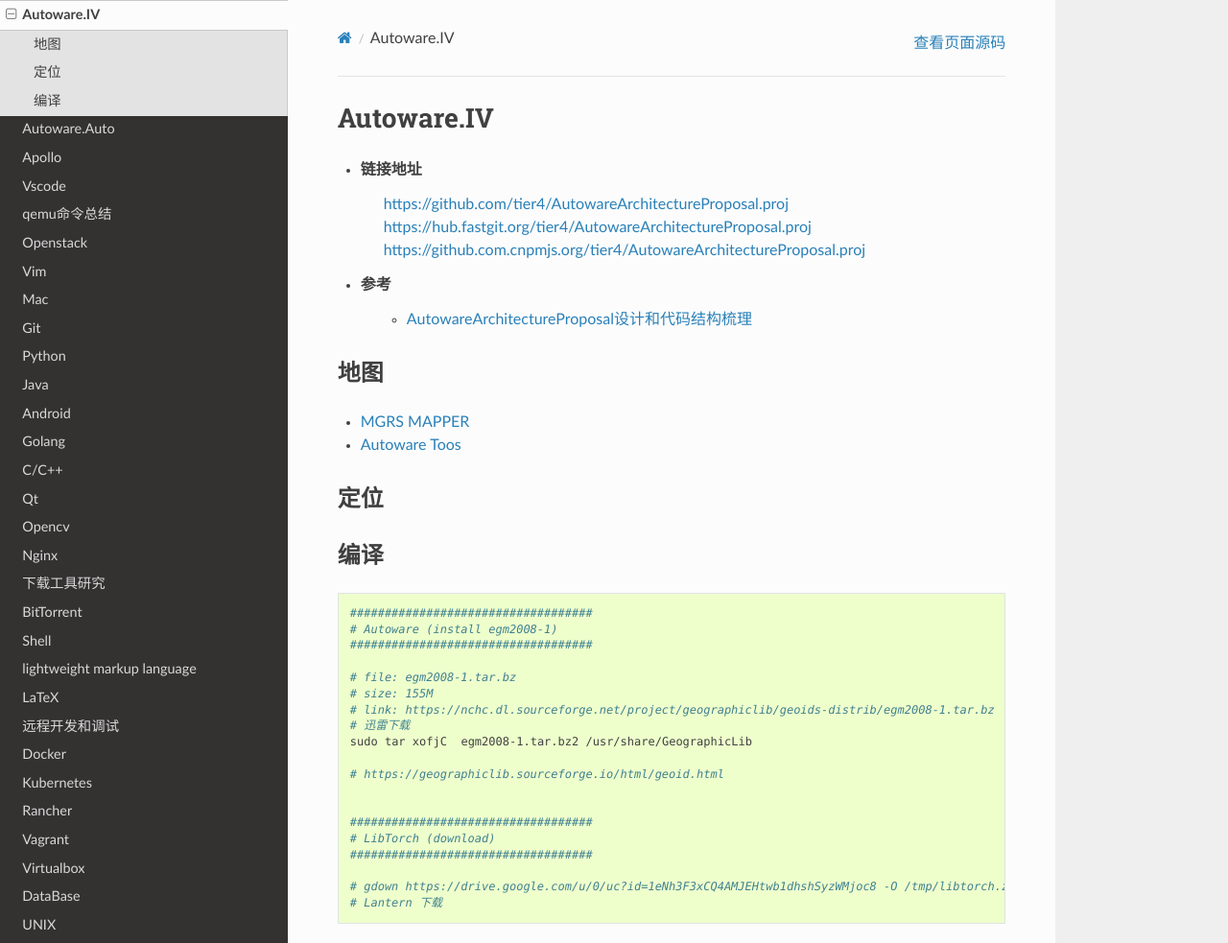
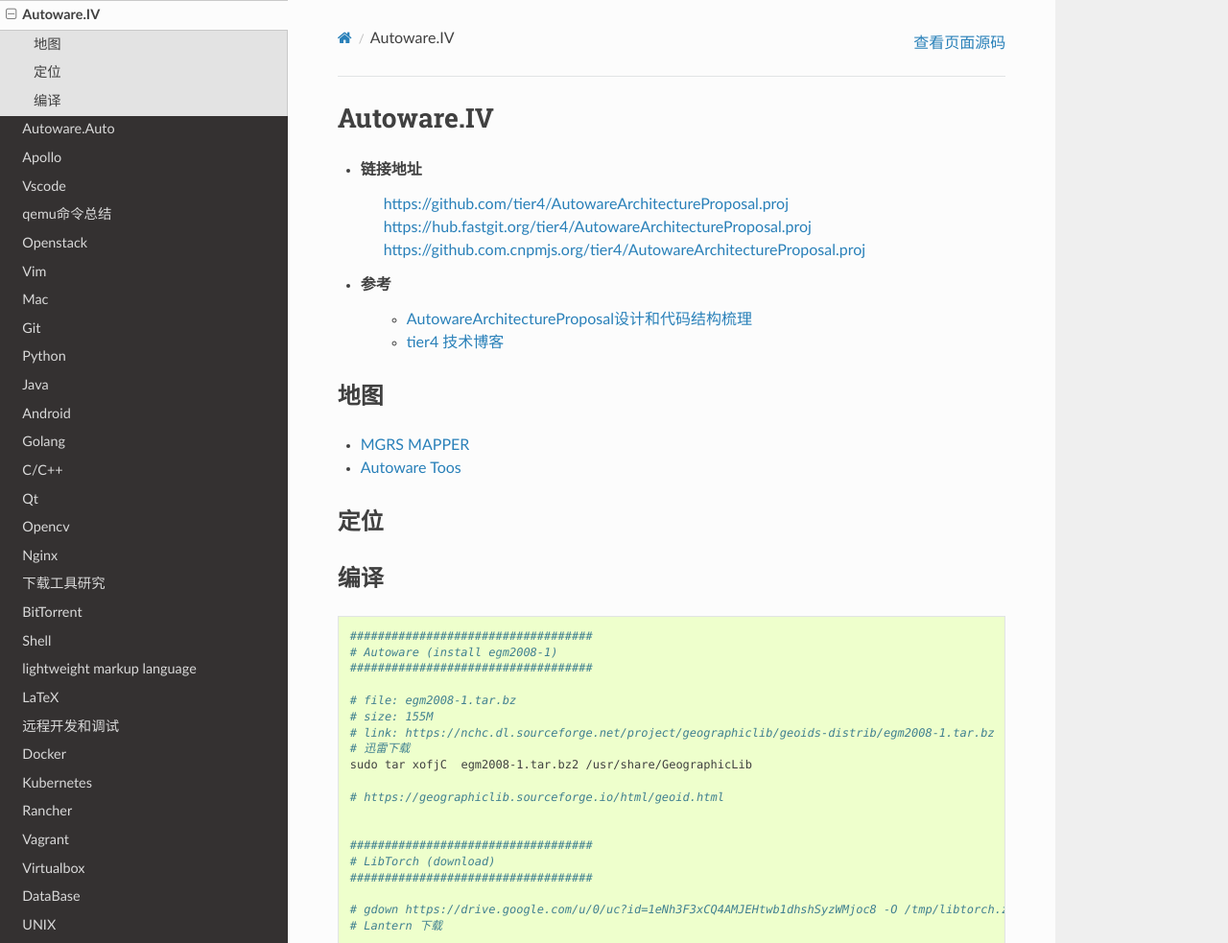
Before and after one commit to my-rds-store/my_space, a Sphinx documentation site: the page built from source/autoware/autoware_iv.rst, in a window 1280 px wide and 1277 px high, cut to the strip 0-983 px from the top of the window. Shown: the whole strip at 96% size. Built offline with Sphinx 7.4.7 and the Read the Docs theme 2.0.0, drawn with Linux system fonts in a browser that asks for light colours.

Commit message:
update ....

```diff
--- a/source/autoware/autoware_iv.rst
+++ b/source/autoware/autoware_iv.rst
@@ -8,6 +8,7 @@
 
 * 参考
     * `AutowareArchitectureProposal设计和代码结构梳理 <https://blog.csdn.net/moyu123456789/article/details/108584169>`_
+    * `tier4 技术博客 <https://tech.tier4.jp/>`_
 
 地图
 ------------
```
